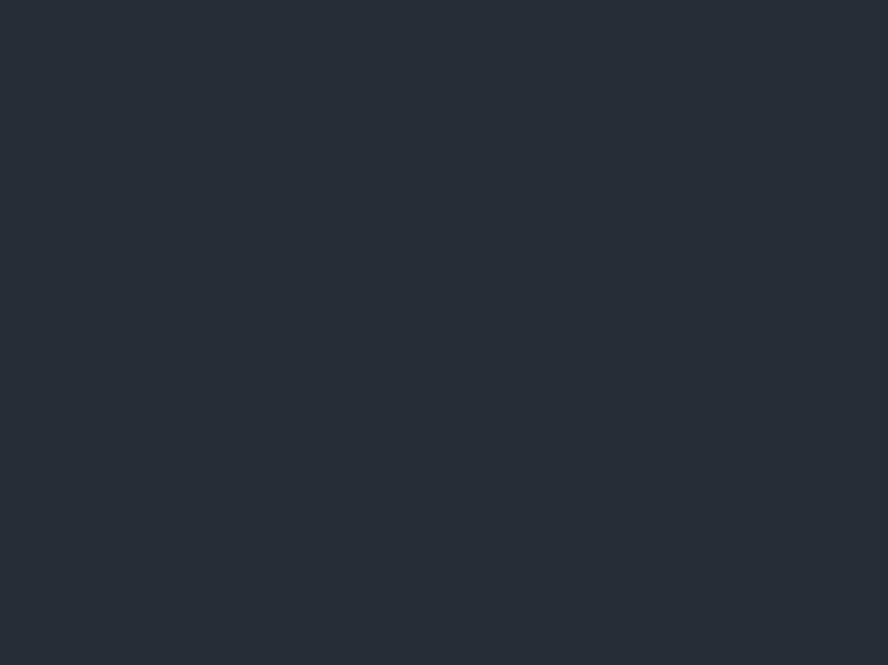
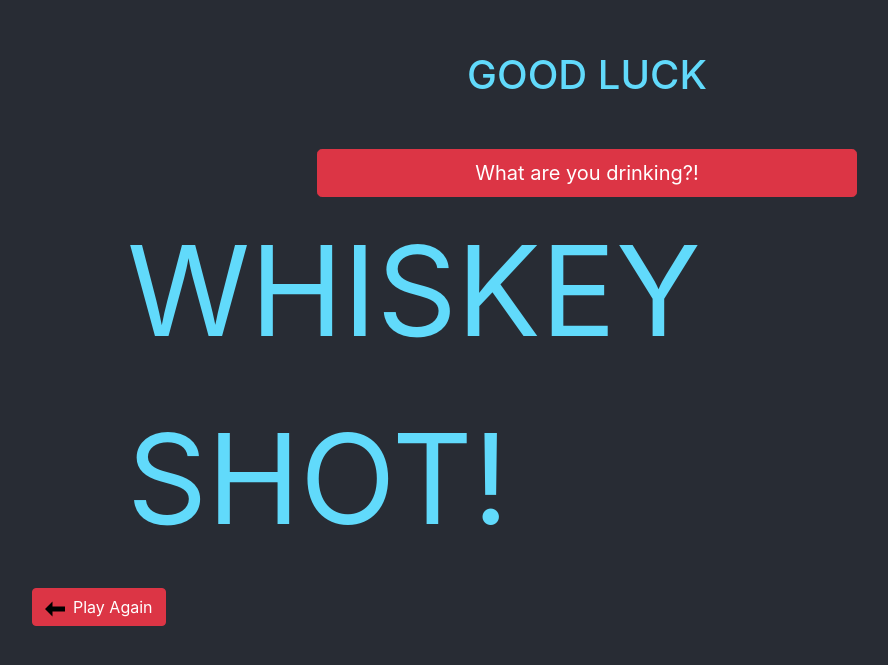
Before and after one commit to Edd-wordd/cricket-darts, a React (Create React App) app: page /losers-drink in a window 1280 px wide. Shown: the part 149-814 px from the top of the page, without its empty margins (53-941 px from the left). Built offline with nearby package versions, Linux system fonts and the light colour scheme.

Commit message:
add layout to drink page

```diff
--- a/src/components/pages/DrinkMenu.js
+++ b/src/components/pages/DrinkMenu.js
@@ -1,5 +1,30 @@
 import React from "react";
+import leftArrow from "../../icons/arrow-thick-left.svg";
+import { Link } from "react-router-dom";
 
 export default function DrinkMenu(props) {
-   return <div className="body"></div>;
+   return (
+      <div className="body">
+         <div className="container">
+            <div className="row">
+               <div className="col-6 offset-3">
+                  <h1 className="text-center loser-page-title ">GOOD LUCK</h1>
+
+                  <button type="button" class="btn btn-danger btn-lg btn-block">
+                     What are you drinking?!
+                  </button>
+               </div>
+            </div>
+            <div className="row">
+               <div className="col-10 offset-1">
+                  <p className=" drink-name">WHISKEY SHOT!</p>
+               </div>
+            </div>
+            <Link to="/" className="btn btn-danger">
+               <img src={leftArrow} className=" mr-2" />
+               Play Again
+            </Link>
+         </div>
+      </div>
+   );
 }
--- a/src/components/pages/Home.js
+++ b/src/components/pages/Home.js
@@ -62,7 +62,7 @@ export default class Home extends React.Component {
          <div className="body">
             <div className="container">
                <div className="row ml-5">
-                  <div className="col-6b offset-3">
+                  <div className="col-6b offset-3 home-page-title">
                      <h1 className="">DARTS TOTAL</h1>
                      <h1 className="text-center mb-5">301</h1>
                   </div>
--- a/src/style/style.scss
+++ b/src/style/style.scss
@@ -29,3 +29,14 @@ p {
    border: 1px solid #61dafb;
    width: 50%;
 }
+.loser-page-title {
+   margin-top: 200px;
+   margin-bottom: 50px;
+}
+
+.home-page-title {
+   margin-top: 80px;
+}
+.drink-name {
+   font-size: 125px;
+}
```
Also changed, not shown: src/icons/arrow-thick-left.svg (added).
